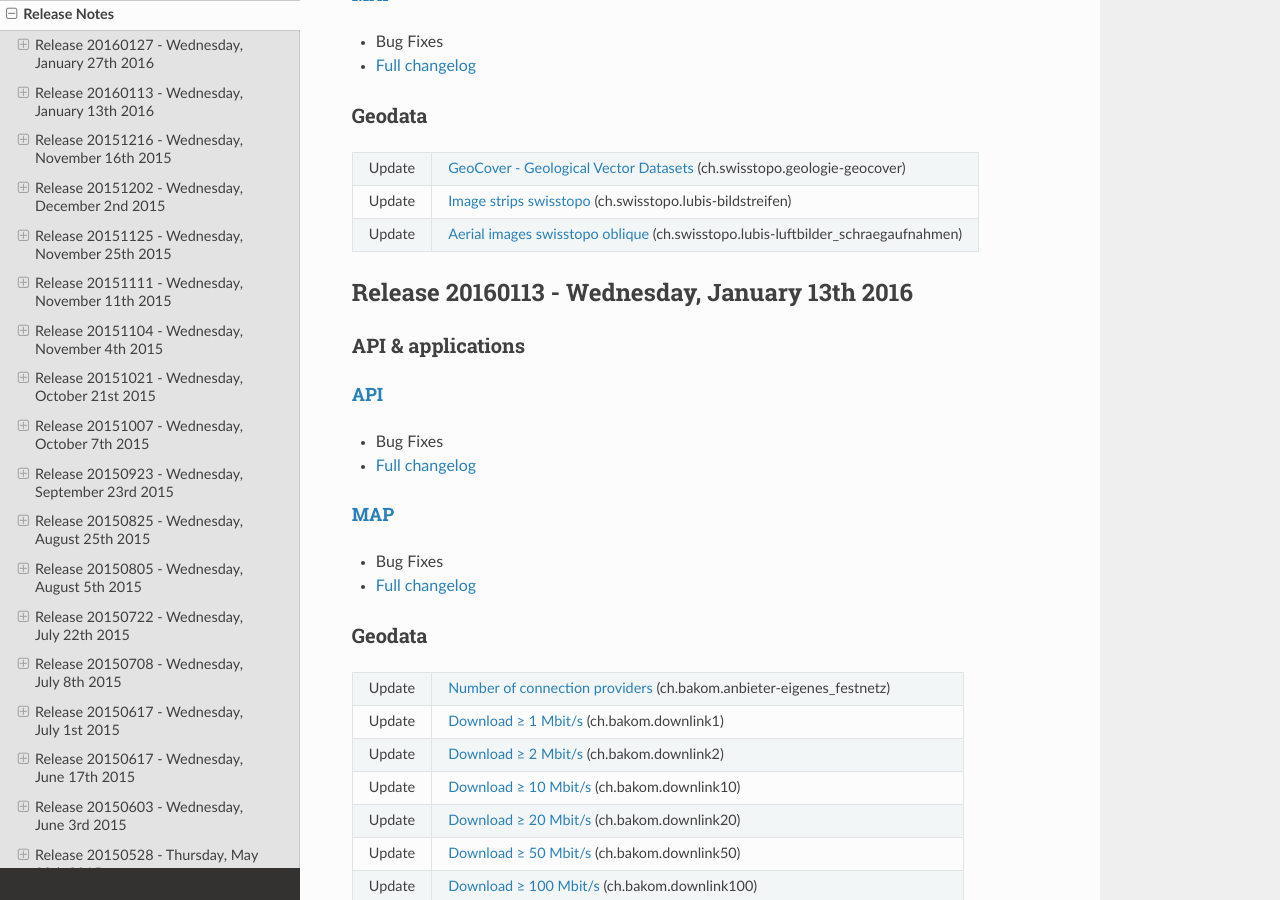
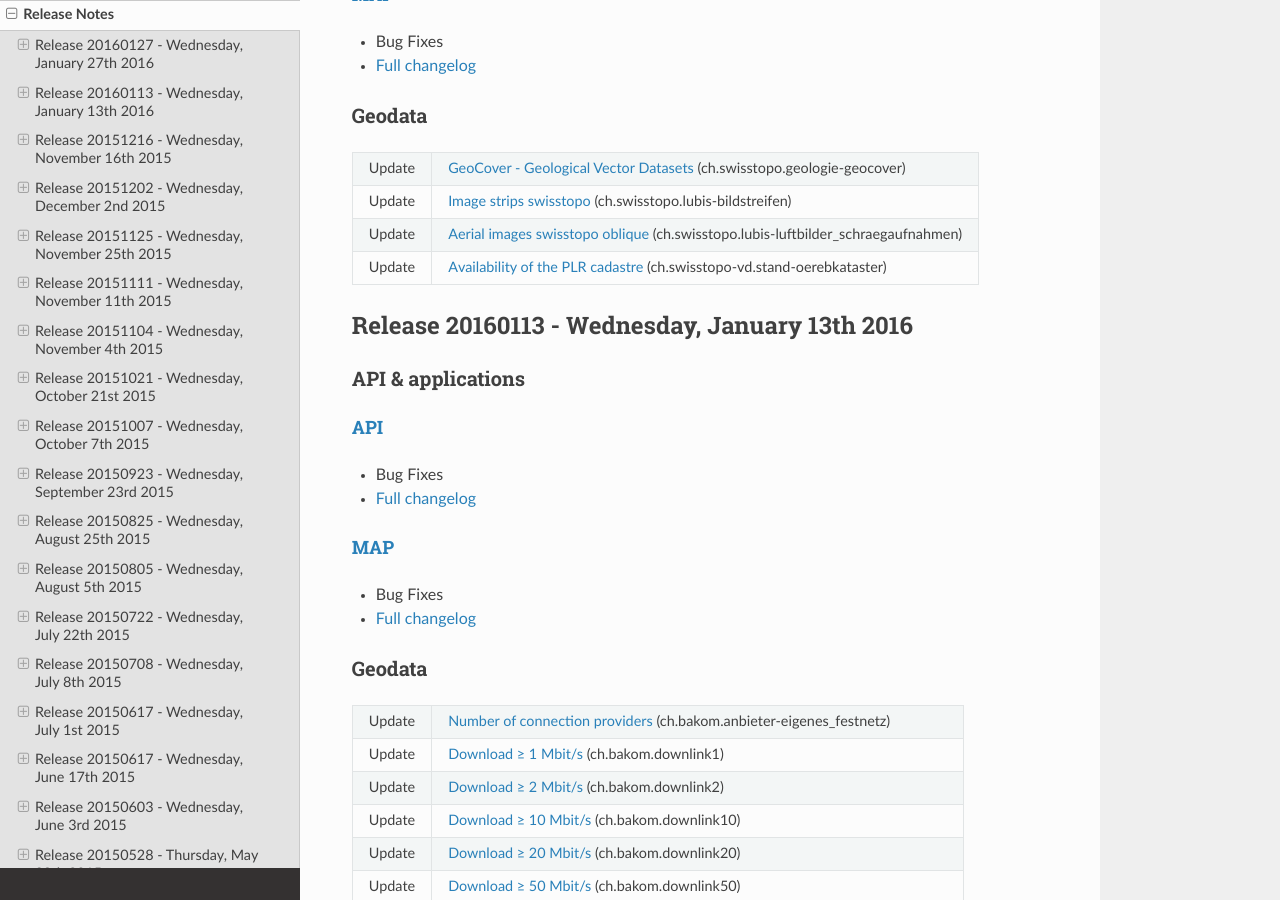
Before and after one commit to swisstopo-test/doc-chsdi3, a Sphinx documentation site: the page built from source/releasenotes/index.rst, in a window 1280 px wide and 900 px high, scrolled down 404 px. Built offline with Sphinx 7.4.7 and the Read the Docs theme 2.0.0, drawn with Linux system fonts in a browser that asks for light colours.

Commit message:
add oerebkataster layer

```diff
--- a/source/releasenotes/index.rst
+++ b/source/releasenotes/index.rst
@@ -36,6 +36,8 @@ Geodata
 | Update | `Image strips swisstopo <//map.geo.admin.ch/?layers=ch.swisstopo.lubis-bildstreifen>`__ (ch.swisstopo.lubis-bildstreifen)                                          |
 +--------+--------------------------------------------------------------------------------------------------------------------------------------------------------------------+
 | Update | `Aerial images swisstopo oblique <//map.geo.admin.ch/?layers=ch.swisstopo.lubis-luftbilder_schraegaufnahmen>`__ (ch.swisstopo.lubis-luftbilder_schraegaufnahmen)   |
++--------+--------------------------------------------------------------------------------------------------------------------------------------------------------------------+
+| Update | `Availability of the PLR cadastre <//map.geo.admin.ch/?layers=ch.swisstopo-vd.stand-oerebkataster>`__ (ch.swisstopo-vd.stand-oerebkataster)                        |
 +--------+--------------------------------------------------------------------------------------------------------------------------------------------------------------------+
 
 
```
